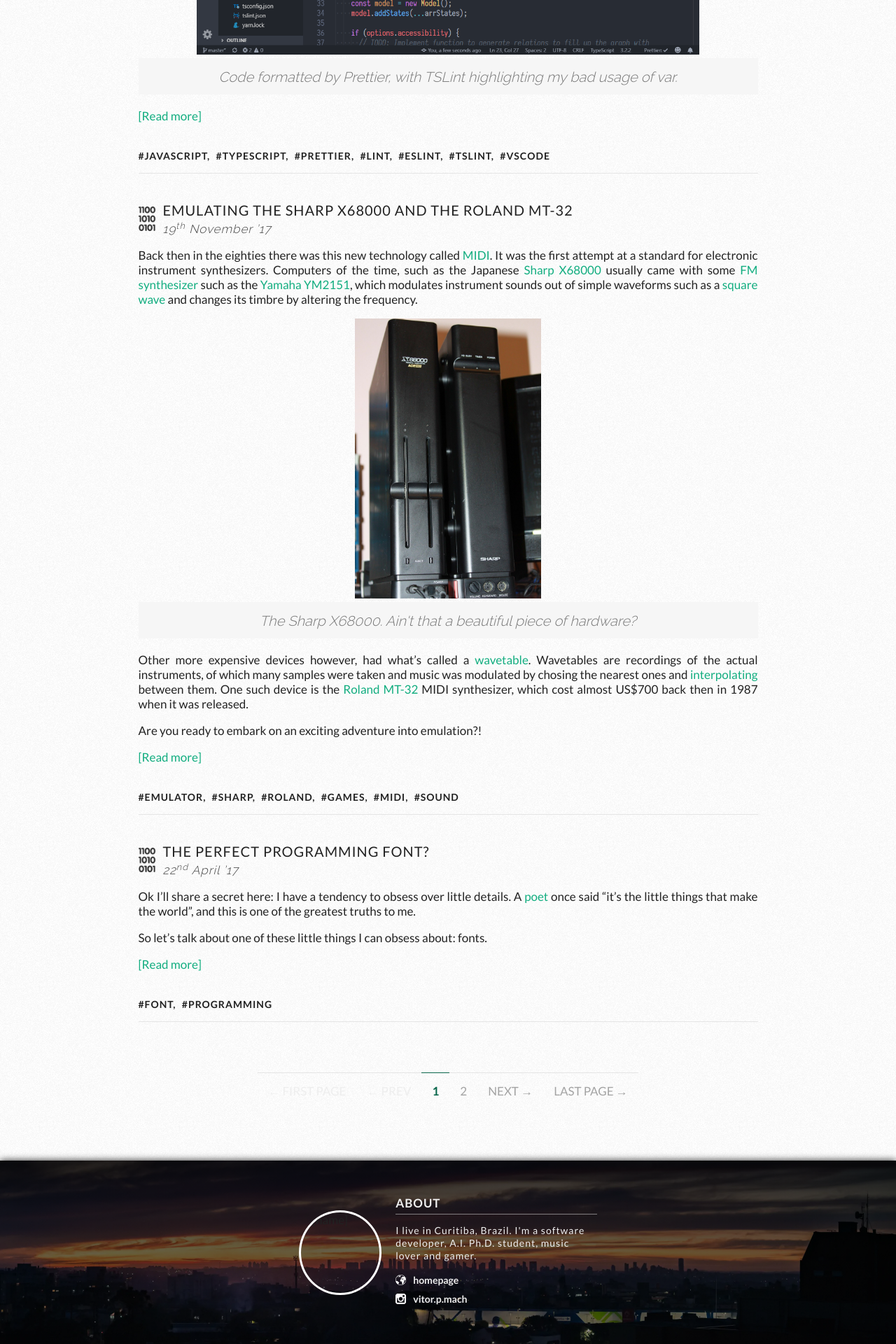
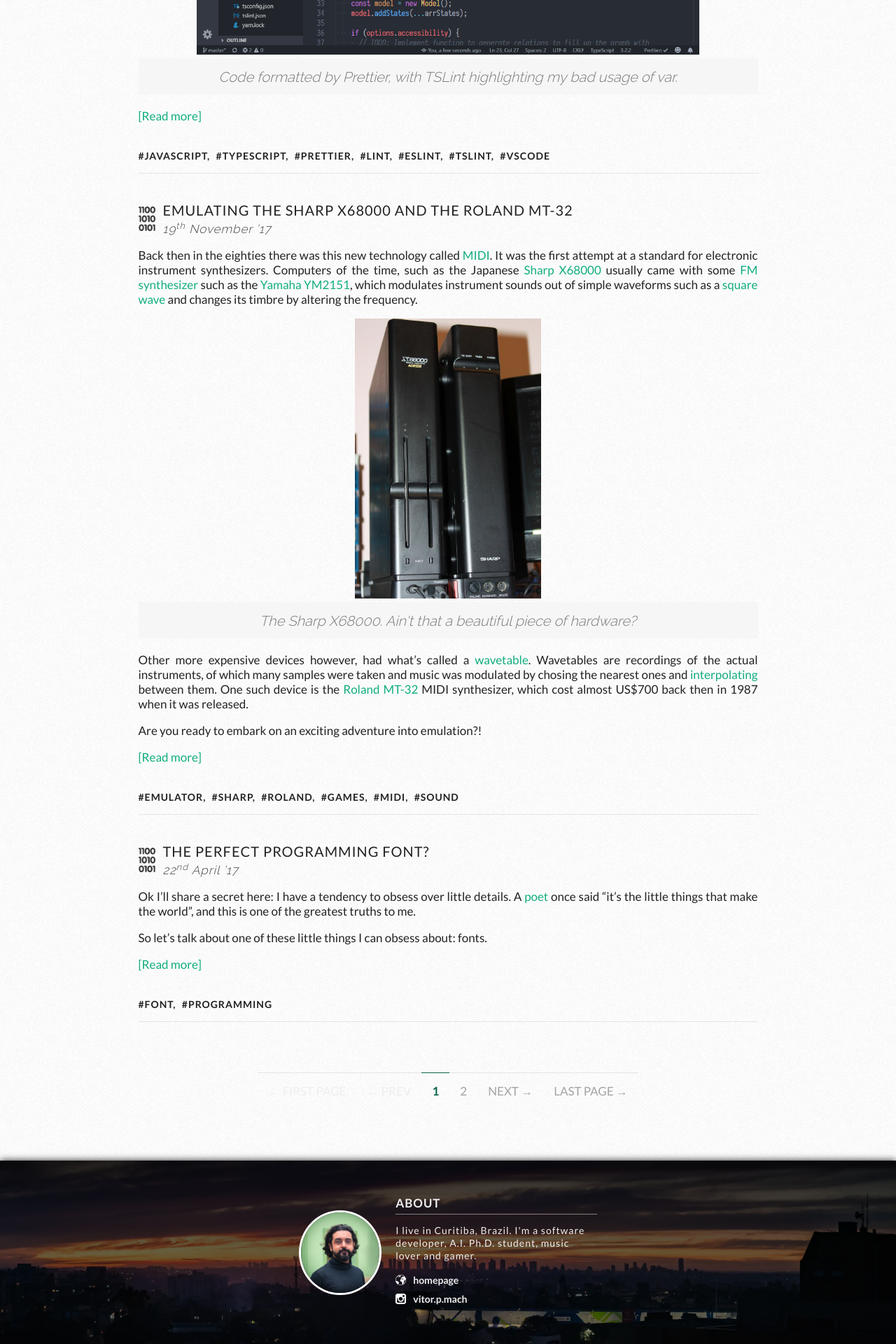
Before and after one commit to vittau/blog, a Jekyll site: the page built from index.html, in a window 1280 px wide. Shown: the part 2395-4315 px from the top of the page at 70% size. Built offline with Jekyll 4.4.1, drawn with Linux system fonts in a browser that asks for light colours; nearby versions of some CDN libraries; the list of posts is cut into pages by our own code; a style sheet for code colours, icons or effects is not loaded.

Commit message:
Fixes and updates avatar

```diff
--- a/_includes/footer.html
+++ b/_includes/footer.html
@@ -1,7 +1,7 @@
 <footer>
   <div class="about-wrap">
     <section class="about">
-      <img class="about-avatar" src="{{ " /img/avatar.png" | prepend: site.baseurl }}" border="0" alt="[name]" />
+      <img class="about-avatar" src="{{ "/img/avatar.jpg" | prepend: site.baseurl }}" border="0" alt="[name]" />
       <div class="about-body">
         <p class="about-body-title">About</p>
         <p class="about-body-description">{{ site.description }}</p>
```
Also changed, not shown: img/avatar.jpg (added), img/avatar.png (deleted).
